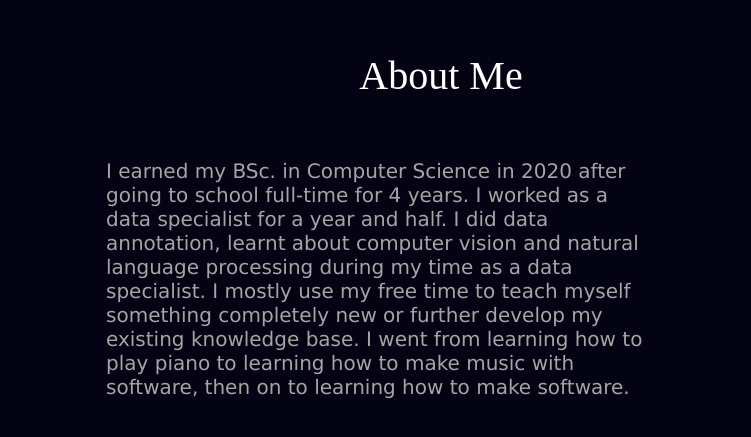
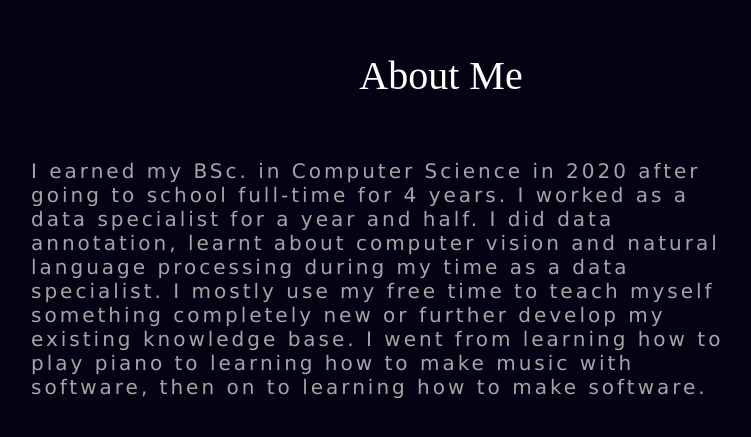
Before and after one commit to TICA-RTG/portfolio, a React (Create React App) app in the folder portfolio/: page / in a window 1280 px wide. Shown: the part 1563-2000 px from the top of the page, without its empty margins (199-950 px from the left). Built offline with nearby package versions, Linux system fonts and the light colour scheme.

Commit message:
theme change1

```diff
--- a/portfolio/src/index.css
+++ b/portfolio/src/index.css
@@ -225,13 +225,13 @@ h3 {
   text-align: center;
 }
 .bio {
-  width: 550px;
-  text-align: inherit ;
+  width: 700px;
 }
 .bio p {
   font-size: 20px;
   font-family:Verdana, Geneva, Tahoma, sans-serif ;
   color: rgb(167, 164, 164);
+  letter-spacing: 3px;
 }
 .photo {
   width: 100%;
@@ -268,6 +268,7 @@ h3 {
     flex-direction: column;
     align-items: start;
     padding:0px;
+    box-shadow: none;
   }
 
   .nav-bar ul {
@@ -294,8 +295,11 @@ h3 {
     width: 60%;
   }
 
+  .bio {
+    width: 500px;
+  }
   .bio p {
-    text-align: justify;
+    text-align:center;
     font-size: 13px;
     padding: 20px;
   }
```
